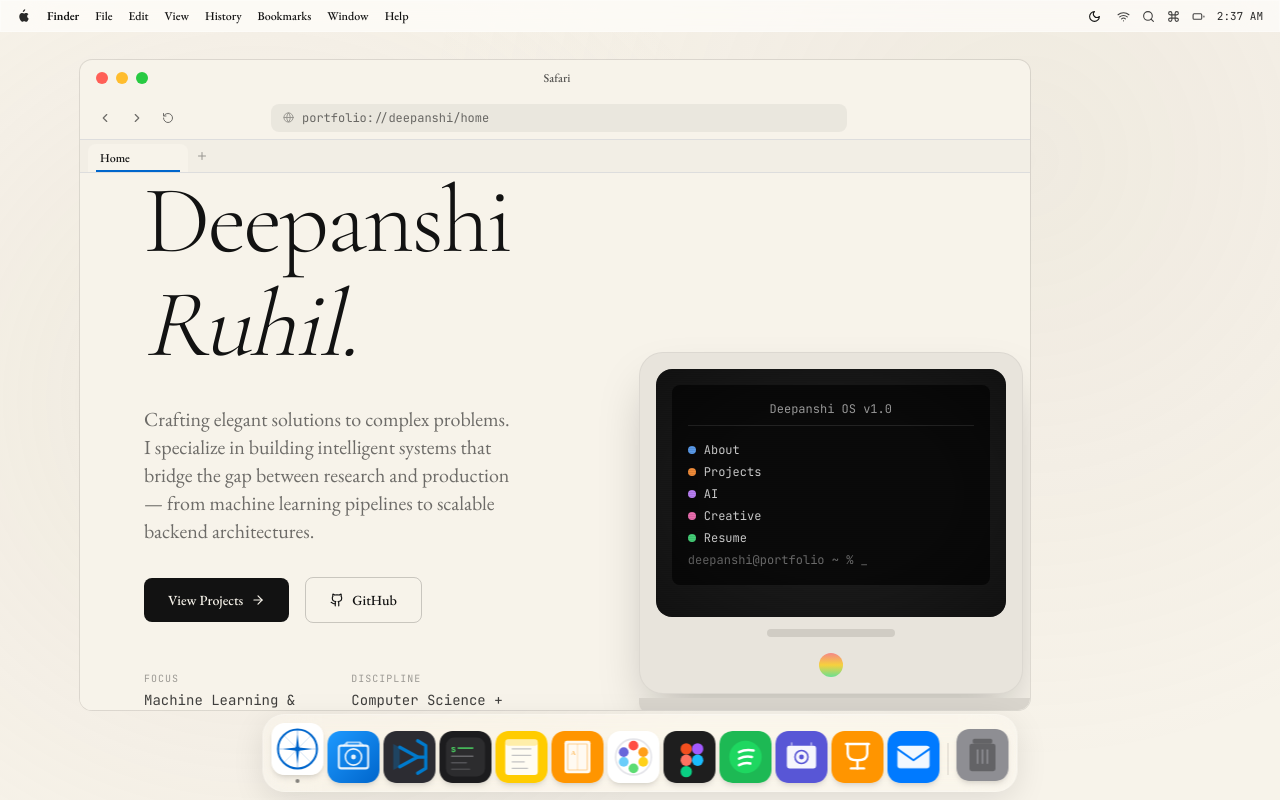
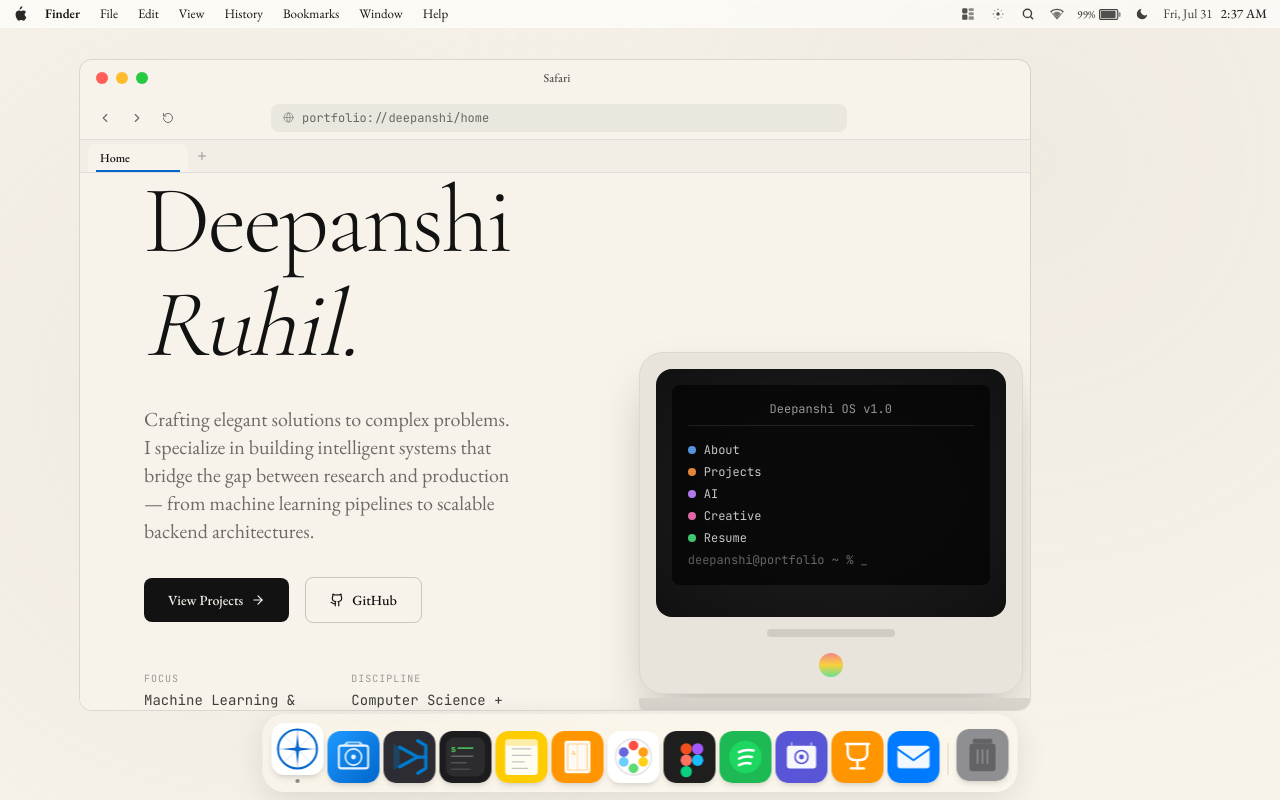
Before and after one commit to deepanshiruhil/portfolio-website, a Next.js app: page / in a window 1280 px wide. Built offline with nearby package versions, Linux system fonts and the light colour scheme.

Commit message:
Refactor MenuBar component layout and styles

```diff
--- a/app/components/MenuBar.tsx
+++ b/app/components/MenuBar.tsx
@@ -1,12 +1,12 @@
 "use client"
 
 import { useState, useEffect } from "react"
-import { Wifi, Battery, Search, Moon, Sun, Command } from "lucide-react"
 import { useTheme } from "./ThemeProvider"
 
 export default function MenuBar() {
   const { theme, toggleTheme } = useTheme()
   const [time, setTime] = useState("")
+  const [date, setDate] = useState("")
   const [activeMenu, setActiveMenu] = useState<string | null>(null)
 
   useEffect(() => {
@@ -17,6 +17,11 @@ export default function MenuBar() {
         minute: "2-digit",
         hour12: true,
       }))
+      setDate(now.toLocaleDateString("en-US", {
+        weekday: "short",
+        month: "short",
+        day: "numeric",
+      }))
     }
     update()
     const interval = setInterval(update, 1000)
@@ -26,22 +31,20 @@ export default function MenuBar() {
   const menus = ["Finder", "File", "Edit", "View", "History", "Bookmarks", "Window", "Help"]
 
   return (
-    <div className="glass fixed top-0 left-0 right-0 z-[9999] h-8 flex items-center px-4 text-xs select-none">
-      {/* Apple Logo */}
-      <div className="flex items-center gap-1 mr-4">
-        <svg width="14" height="14" viewBox="0 0 24 24" fill="currentColor" className="opacity-90">
+    <div className="glass fixed top-0 left-0 right-0 z-[9999] h-[28px] flex items-center px-3 text-[13px] select-none font-normal">
+      <div className="flex items-center mr-4">
+        <svg width="16" height="16" viewBox="0 0 24 24" fill="currentColor" className="opacity-90">
           <path d="M18.71 19.5c-.83 1.24-1.71 2.45-3.05 2.47-1.34.03-1.77-.79-3.29-.79-1.53 0-2 .77-3.27.8-1.31.05-2.3-1.32-3.14-2.53C4.25 17 2.94 12.45 4.7 9.39c.87-1.52 2.43-2.48 4.12-2.51 1.28-.02 2.5.87 3.29.87.78 0 2.26-1.07 3.8-.91.65.03 2.47.26 3.64 1.98-.09.06-2.17 1.28-2.15 3.81.03 3.02 2.65 4.03 2.68 4.04-.03.07-.42 1.44-1.38 2.83M13 3.5c.73-.83 1.21-1.98 1.07-3.11-1.05.05-2.31.71-3.06 1.64-.68.84-1.27 2.18-1.11 3.29 1.18.09 2.38-.6 3.1-1.82"/>
         </svg>
       </div>
 
-      {/* Menu Items */}
-      <div className="flex items-center gap-4 mr-auto">
+      <div className="flex items-center gap-5 mr-auto">
         {menus.map((menu) => (
           <button
             key={menu}
             onClick={() => setActiveMenu(activeMenu === menu ? null : menu)}
-            className={`font-medium transition-colors ${
-              menu === "Finder" ? "font-semibold" : ""
+            className={`transition-colors ${
+              menu === "Finder" ? "font-semibold" : "font-normal"
             } hover:opacity-70 ${activeMenu === menu ? "opacity-100" : ""}`}
           >
             {menu}
@@ -49,20 +52,82 @@ export default function MenuBar() {
         ))}
       </div>
 
-      {/* System Icons */}
       <div className="flex items-center gap-3">
+        <button className="hover:opacity-70 transition-opacity p-0.5" aria-label="Control Center">
+          <svg width="14" height="14" viewBox="0 0 24 24" fill="currentColor" className="opacity-80">
+            <rect x="2" y="2" width="9" height="9" rx="2" opacity="0.9"/>
+            <rect x="13" y="2" width="9" height="5" rx="2" opacity="0.6"/>
+            <rect x="13" y="9" width="9" height="5" rx="2" opacity="0.6"/>
+            <rect x="2" y="13" width="9" height="9" rx="2" opacity="0.9"/>
+            <rect x="13" y="16" width="9" height="6" rx="2" opacity="0.6"/>
+          </svg>
+        </button>
+
+        <button className="hover:opacity-70 transition-opacity p-0.5" aria-label="Siri">
+          <svg width="14" height="14" viewBox="0 0 24 24" fill="currentColor" className="opacity-80">
+            <circle cx="12" cy="12" r="3" opacity="0.9"/>
+            <circle cx="12" cy="4" r="1.5" opacity="0.5"/>
+            <circle cx="12" cy="20" r="1.5" opacity="0.5"/>
+            <circle cx="4" cy="12" r="1.5" opacity="0.5"/>
+            <circle cx="20" cy="12" r="1.5" opacity="0.5"/>
+            <circle cx="6.34" cy="6.34" r="1.2" opacity="0.4"/>
+            <circle cx="17.66" cy="6.34" r="1.2" opacity="0.4"/>
+            <circle cx="6.34" cy="17.66" r="1.2" opacity="0.4"/>
+            <circle cx="17.66" cy="17.66" r="1.2" opacity="0.4"/>
+          </svg>
+        </button>
+
+        <button className="hover:opacity-70 transition-opacity p-0.5" aria-label="Spotlight Search">
+          <svg width="14" height="14" viewBox="0 0 24 24" fill="none" stroke="currentColor" strokeWidth="2.5" strokeLinecap="round" className="opacity-80">
+            <circle cx="11" cy="11" r="7"/>
+            <line x1="20" y1="20" x2="16.65" y2="16.65"/>
+          </svg>
+        </button>
+
+        <div className="opacity-80">
+          <svg width="16" height="14" viewBox="0 0 24 24" fill="currentColor">
+            <path d="M12 3C7.46 3 3.34 4.78.29 7.67l11.71 13.66L23.71 7.67C20.66 4.78 16.54 3 12 3zm0 2c3.7 0 7.13 1.46 9.67 3.9L12 18.34 2.33 8.9C4.87 6.46 8.3 5 12 5z" opacity="0.9"/>
+            <path d="M12 8c-2.5 0-4.8 1-6.5 2.6L12 18l6.5-7.4C16.8 9 14.5 8 12 8z" opacity="0.7"/>
+          </svg>
+        </div>
+
+        <div className="flex items-center gap-1 opacity-80">
+          <span className="text-[11px] font-medium tabular-nums">99%</span>
+          <svg width="22" height="11" viewBox="0 0 24 12" fill="none" className="mt-[1px]">
+            <rect x="0.5" y="0.5" width="20" height="11" rx="2" stroke="currentColor" strokeWidth="1.2" fill="currentColor" fillOpacity="0.15"/>
+            <rect x="2" y="2" width="16" height="8" rx="1" fill="currentColor" opacity="0.9"/>
+            <rect x="21.5" y="3.5" width="2" height="5" rx="1" fill="currentColor" opacity="0.6"/>
+          </svg>
+        </div>
+
         <button
           onClick={toggleTheme}
-          className="hover:opacity-70 transition-opacity p-1"
+          className="hover:opacity-70 transition-opacity p-0.5"
           aria-label="Toggle theme"
         >
-          {theme === "dark" ? <Sun size={13} /> : <Moon size={13} />}
+          {theme === "dark" ? (
+            <svg width="14" height="14" viewBox="0 0 24 24" fill="currentColor" className="opacity-80">
+              <circle cx="12" cy="12" r="5"/>
+              <line x1="12" y1="1" x2="12" y2="3" stroke="currentColor" strokeWidth="2" strokeLinecap="round"/>
+              <line x1="12" y1="21" x2="12" y2="23" stroke="currentColor" strokeWidth="2" strokeLinecap="round"/>
+              <line x1="4.22" y1="4.22" x2="5.64" y2="5.64" stroke="currentColor" strokeWidth="2" strokeLinecap="round"/>
+              <line x1="18.36" y1="18.36" x2="19.78" y2="19.78" stroke="currentColor" strokeWidth="2" strokeLinecap="round"/>
+              <line x1="1" y1="12" x2="3" y2="12" stroke="currentColor" strokeWidth="2" strokeLinecap="round"/>
+              <line x1="21" y1="12" x2="23" y2="12" stroke="currentColor" strokeWidth="2" strokeLinecap="round"/>
+              <line x1="4.22" y1="19.78" x2="5.64" y2="18.36" stroke="currentColor" strokeWidth="2" strokeLinecap="round"/>
+              <line x1="18.36" y1="5.64" x2="19.78" y2="4.22" stroke="currentColor" strokeWidth="2" strokeLinecap="round"/>
+            </svg>
+          ) : (
+            <svg width="14" height="14" viewBox="0 0 24 24" fill="currentColor" className="opacity-80">
+              <path d="M21 12.79A9 9 0 1 1 11.21 3 7 7 0 0 0 21 12.79z"/>
+            </svg>
+          )}
         </button>
-        <Wifi size={13} className="opacity-80" />
-        <Search size={13} className="opacity-80" />
-        <Command size={13} className="opacity-80" />
-        <Battery size={13} className="opacity-80" />
-        <span className="font-mono text-[11px] opacity-90 tabular-nums">{time}</span>
+
+        <div className="flex items-center gap-2 text-[13px]">
+          <span className="opacity-80">{date}</span>
+          <span className="font-medium opacity-90 tabular-nums">{time}</span>
+        </div>
       </div>
     </div>
   )
```
